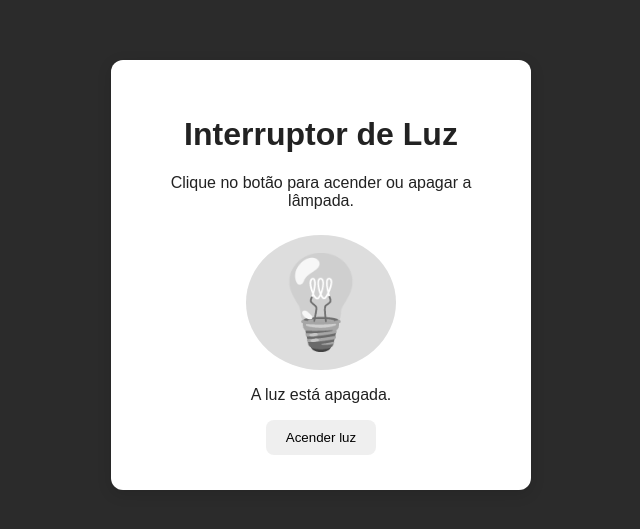
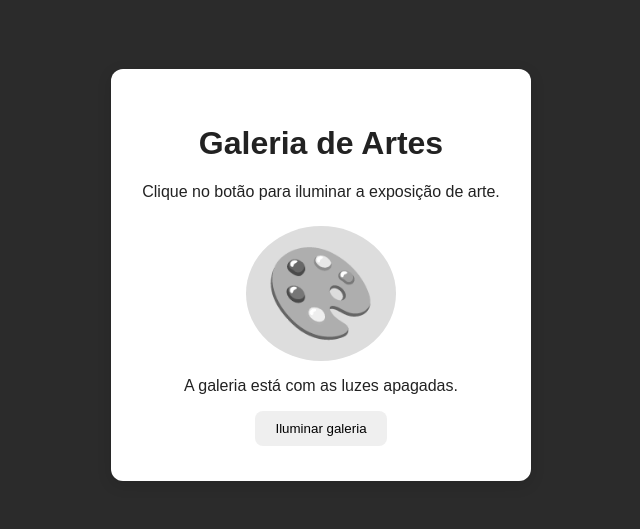
Before and after one commit to DevVini7/minha-pagina, a plain HTML site: page index.html in a window 1280 px wide. Shown: the part 125-654 px from the top of the page, without its empty margins (319-959 px from the left). Drawn offline with Linux system fonts and the light colour scheme.

Commit message:
Change title and content for art gallery

```diff
--- a/index.html
+++ b/index.html
@@ -3,18 +3,28 @@
 <head>
   <meta charset="UTF-8">
   <meta name="viewport" content="width=device-width, initial-scale=1.0">
-  <title>Interruptor de Luz</title>
+  <title>Galeria de Artes</title>
   <link rel="stylesheet" href="estilo.css">
 </head>
 <body>
   <main class="container">
-    <h1>Interruptor de Luz</h1>
-    <p>Clique no botão para acender ou apagar a lâmpada.</p>
+    <h1>Galeria de Artes</h1>
 
-    <div id="lampada" class="lampada apagada">💡</div>
-    <p id="mensagem">A luz está apagada.</p>
+    <p>
+      Clique no botão para iluminar a exposição de arte.
+    </p>
 
-    <button id="botao">Acender luz</button>
+    <div id="lampada" class="lampada apagada">
+      🎨
+    </div>
+
+    <p id="mensagem">
+      A galeria está com as luzes apagadas.
+    </p>
+
+    <button id="botao">
+      Iluminar galeria
+    </button>
   </main>
 
   <script src="script.js"></script>
```
